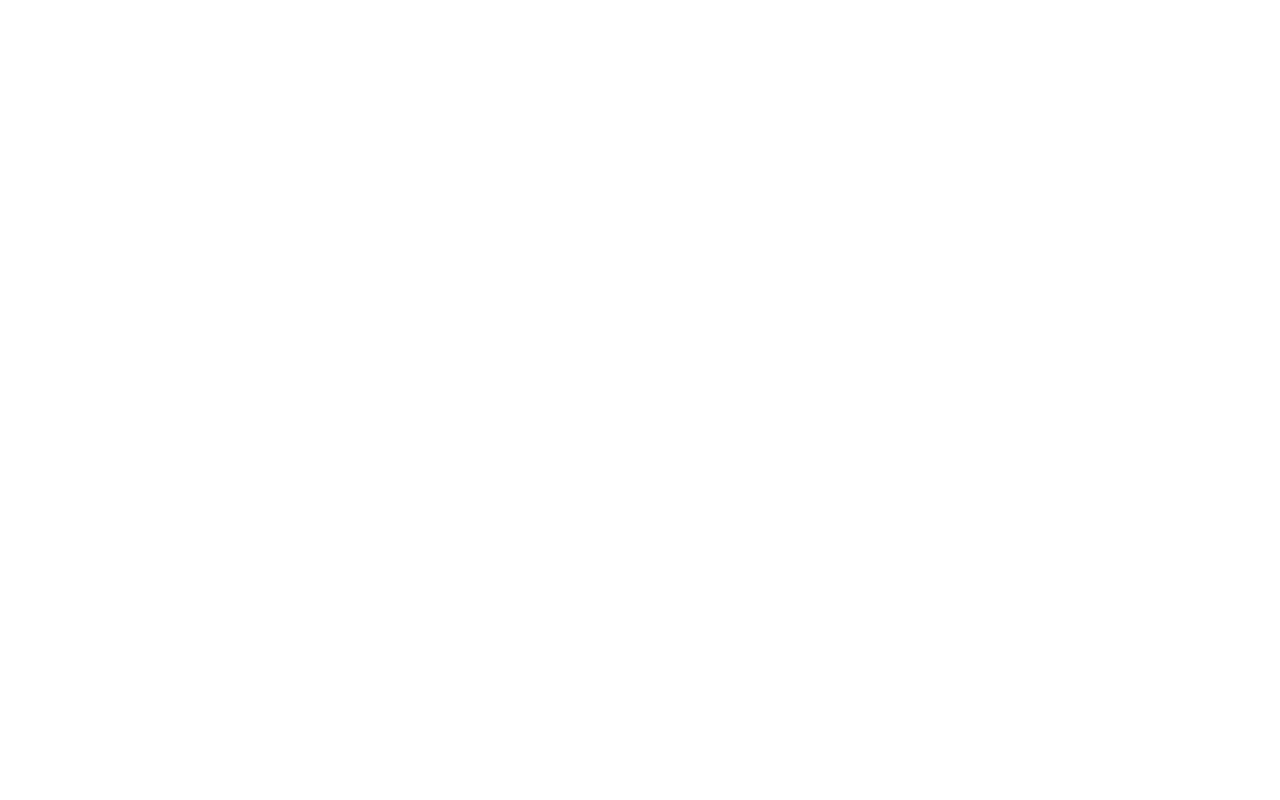
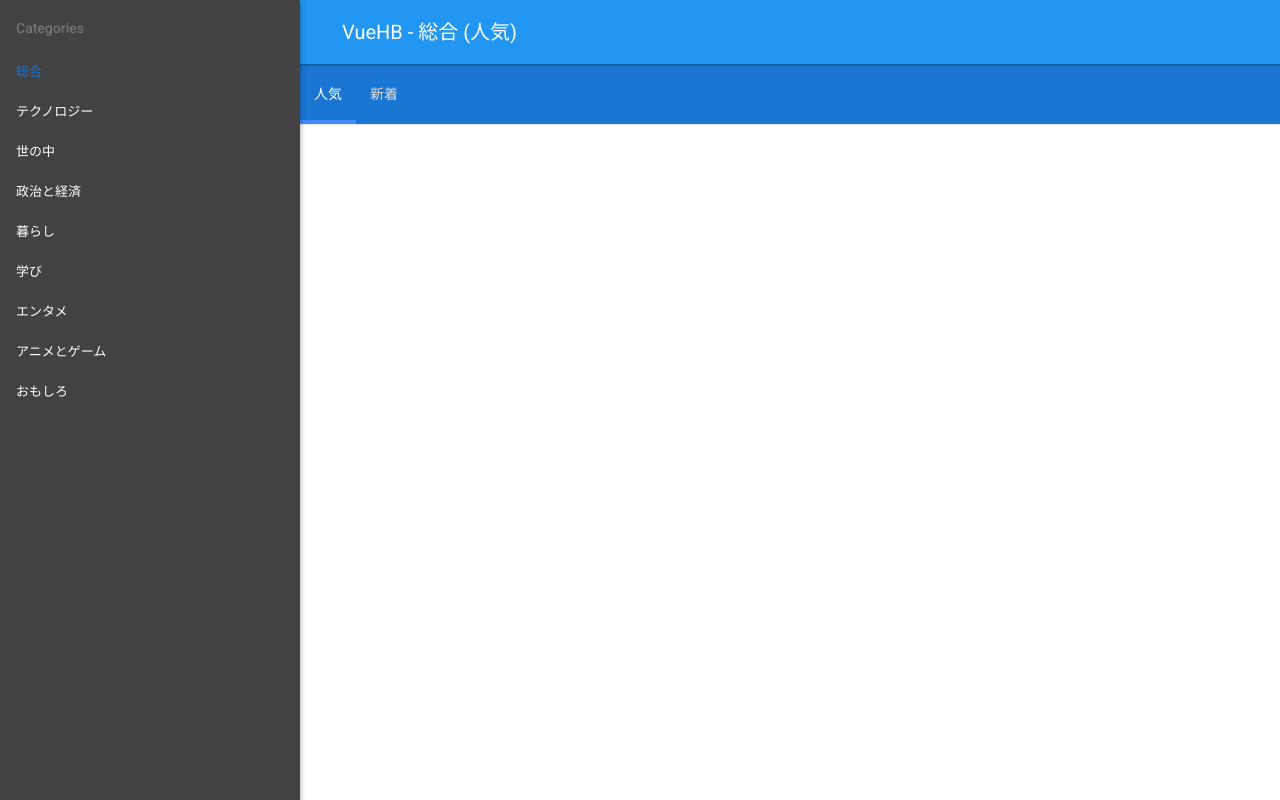
Before and after one commit to be-hase/vue-hatena-bookmark-demo, a plain HTML site: page index.html in a window 1280 px wide. Drawn offline with Linux system fonts and the light colour scheme; the site is published under a folder, as on GitHub Pages, so addresses that start at the root find nothing; no server answers.

Commit message:
fix path

```diff
--- a/index.html
+++ b/index.html
@@ -1 +1 @@
-<!DOCTYPE html><html><head><meta charset=utf-8><meta name=mobile-web-app-capable content=yes><meta name=viewport content="width=device-width,initial-scale=1,maximum-scale=1,user-scalable=no,minimal-ui"><title>VueHB</title><link href="https://fonts.googleapis.com/css?family=Roboto:300,400,500,700|Material+Icons" rel=stylesheet type=text/css><link href=/static/css/app.bf4c2e4c1cd799a0accef0ffeaede4f0.css rel=stylesheet></head><body><div id=app></div><script type=text/javascript src=/static/js/manifest.73b837cce1f7eaf985d5.js></script><script type=text/javascript src=/static/js/vendor.8d4bd19f38bf21119da3.js></script><script type=text/javascript src=/static/js/app.f6b83ad4407818b629ad.js></script></body></html>
+<!DOCTYPE html><html><head><meta charset=utf-8><meta name=mobile-web-app-capable content=yes><meta name=viewport content="width=device-width,initial-scale=1,maximum-scale=1,user-scalable=no,minimal-ui"><title>VueHB</title><link href="https://fonts.googleapis.com/css?family=Roboto:300,400,500,700|Material+Icons" rel=stylesheet type=text/css><link href=./static/css/app.bf4c2e4c1cd799a0accef0ffeaede4f0.css rel=stylesheet></head><body><div id=app></div><script type=text/javascript src=./static/js/manifest.73b837cce1f7eaf985d5.js></script><script type=text/javascript src=./static/js/vendor.8d4bd19f38bf21119da3.js></script><script type=text/javascript src=./static/js/app.f6b83ad4407818b629ad.js></script></body></html>
```
